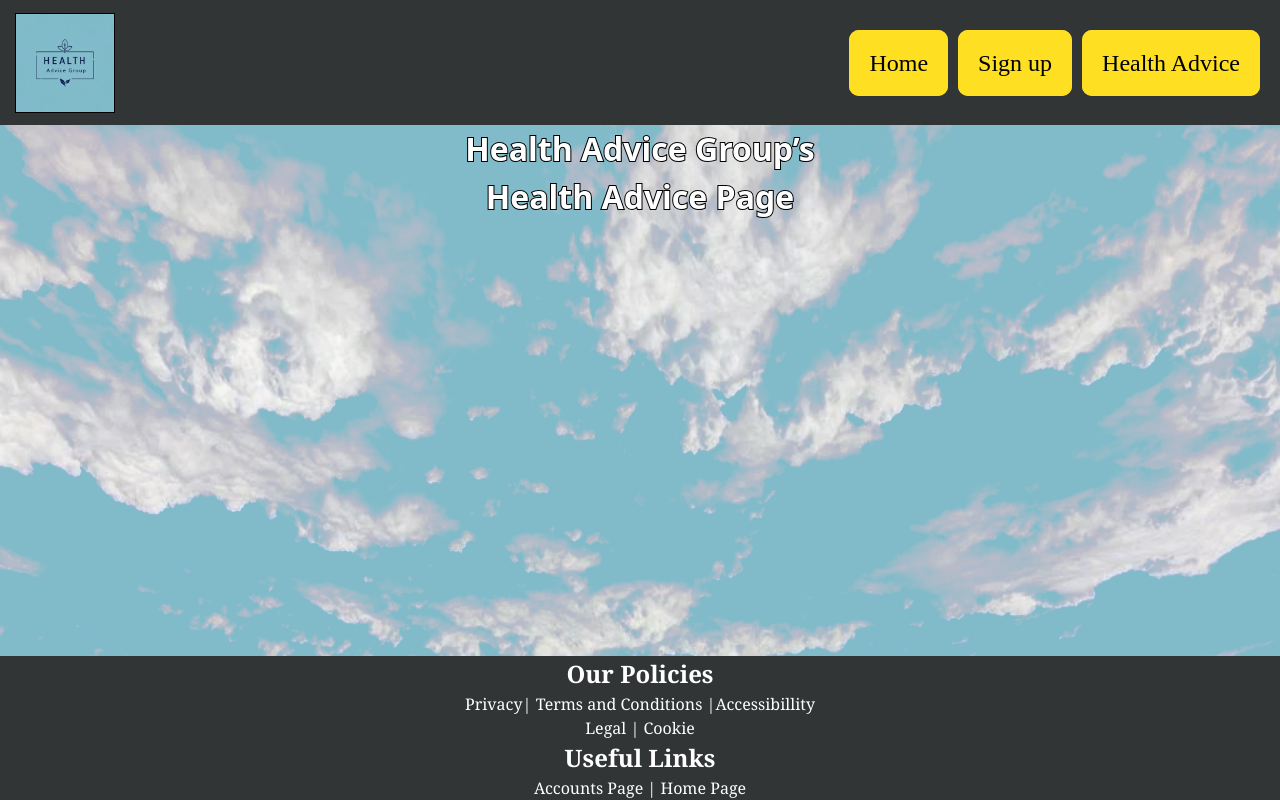
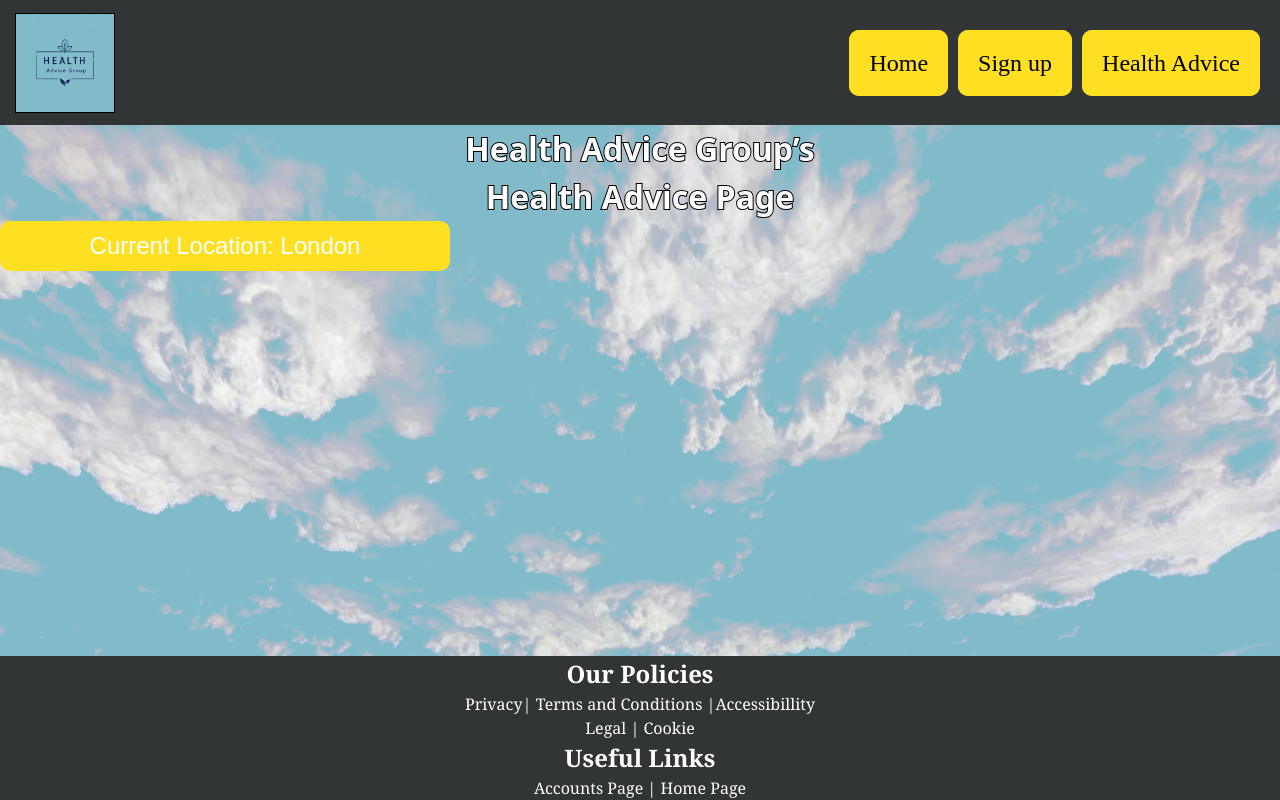
Before and after one commit to RayyanAli0798/HealthAdviceGroup, a React (Vite) app in the folder HAG/: page / in a window 1280 px wide. Built offline with nearby package versions, Linux system fonts and the light colour scheme.

Commit message:
selector menu

```diff
--- a/HAG/src/Components/SelectorMenu/SelectorMenu.css
+++ b/HAG/src/Components/SelectorMenu/SelectorMenu.css
@@ -0,0 +1,46 @@
+.dropdown {
+    display: inline-block;
+}
+
+.dropdown button {
+    background-color: #FFDF22;
+    border-radius: 10px;
+    color: white;
+    padding: 10px 15px;
+    border: none;
+    cursor: pointer;
+
+    width: 450px;
+    height: 50px;
+    font-size: x-large;
+
+}
+
+.dropdown a {
+    display: block;
+    color: black;
+    text-decoration: none;
+    padding: 10px 15px;
+}
+
+.dropdown .content {
+    display: none;
+    position: absolute;
+    background-color: #FFDF22;
+    min-width: 100px;
+    box-shadow: 2px 2px 5px hsla(0, 0%, 0%, 0.8);
+
+    border-radius: 10px;
+}
+
+.dropdown:hover .content {
+    display: block;
+}
+
+.dropdown:hover button {
+    background-color: #FFDF22;
+}
+
+.dropdown a:hover {
+    background-color: #FFDF22;
+}
--- a/HAG/src/Components/SelectorMenu/SelectorMenu.jsx
+++ b/HAG/src/Components/SelectorMenu/SelectorMenu.jsx
@@ -0,0 +1,24 @@
+import "./SelectorMenu.css"
+import { useState } from "react"
+
+export default function SelectorMenu({ ItemsList }) {
+
+    const [location, setLocation] = useState(
+        ItemsList.length ? ItemsList[0] : "no location"
+    );
+
+
+    return (
+        <div className="dropdown">
+            <button> Current Location:  {location}  </button>
+
+            <div className="content">
+                {ItemsList.map((item, index) => (
+                    <a key={index} >  {item} </a>
+                ))}
+
+            </div>
+        </div>
+    )
+
+}
--- a/HAG/src/Pages/HomePage/HomePage.jsx
+++ b/HAG/src/Pages/HomePage/HomePage.jsx
@@ -3,6 +3,7 @@ import PagesHeader from "../../Components/PagesHeader/PagesHeader"
 import PagesHeaderForMobile from "../../Components/PagesHeaderForMobile/PagesHeaderForMobile"
 import skyBackgroundHomePage from "../../assets/skyBackgroundHomePage.jpg"
 import Footer from "../../Components/Footer/Footer"
+import SelectorMenu from "../../Components/SelectorMenu/SelectorMenu"
 
 export default function HomePage() {
     return (
@@ -13,7 +14,7 @@ export default function HomePage() {
             <div className="HomeContent">
 
                 <h1 className="HealthPageTitle">    Health Advice Group’s <br /> Health Advice Page</h1>
-
+                <SelectorMenu ItemsList={["London", "GoobTown"]} />
 
             </div>
             <Footer />
```
